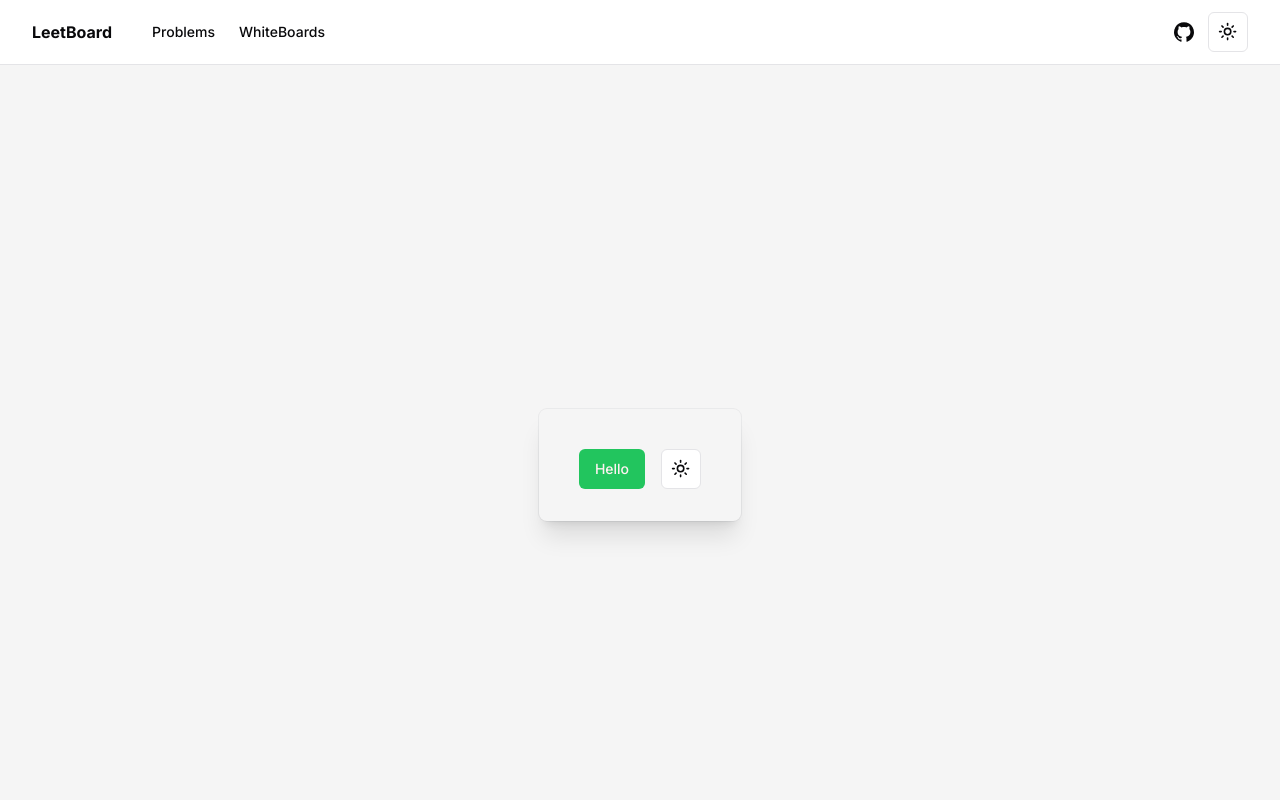
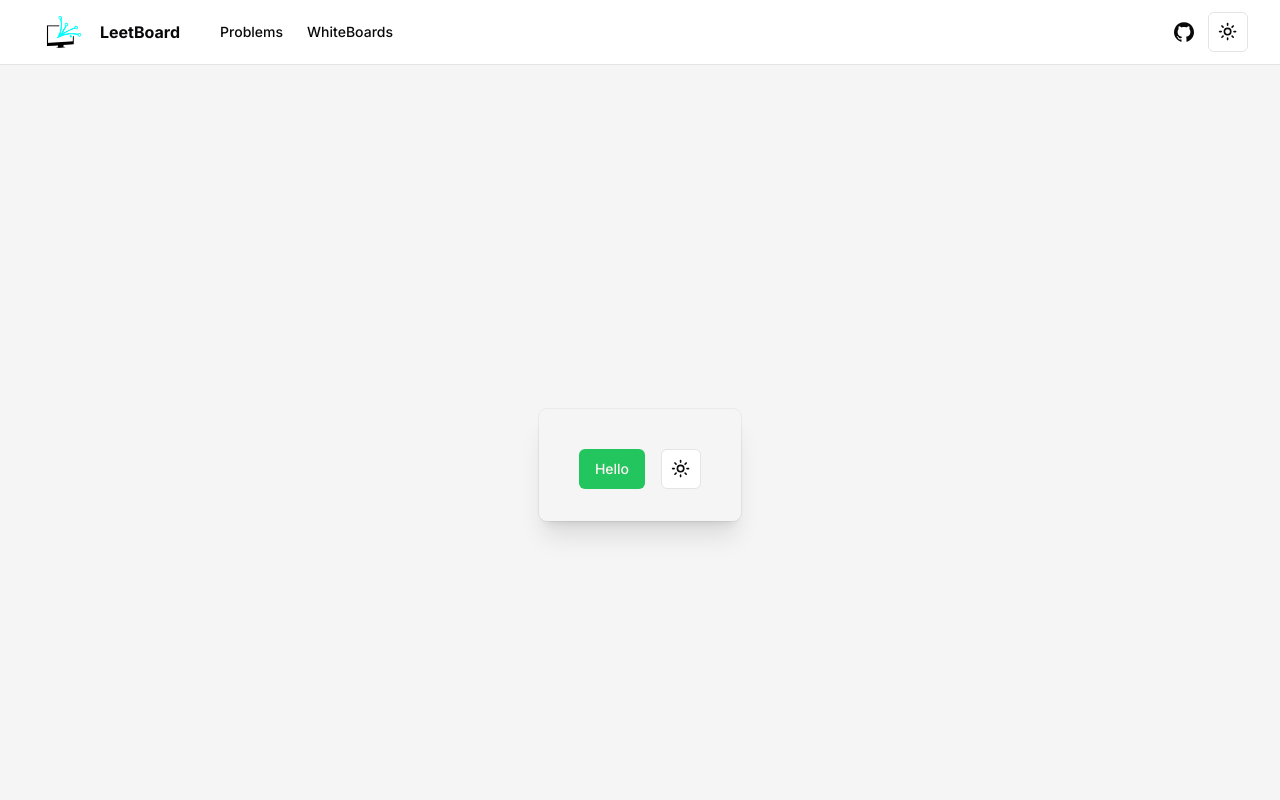
Before and after one commit to madhukar666/leet-board, a Next.js app in the folder leet-board/: page / in a window 1280 px wide. Shown: the top 800 px of the page. Built offline with nearby package versions, Linux system fonts and the light colour scheme.

Commit message:
Add logo

```diff
--- a/leet-board/src/components/main-nav.tsx
+++ b/leet-board/src/components/main-nav.tsx
@@ -3,7 +3,9 @@ import Link from "next/link"
 import { NavItem } from "@/types/nav"
 import { siteConfig } from "@/config/site"
 import { cn } from "@/lib/utils"
+import Image from "next/image";
 
+import logo from "../../public/logo.png"
 
 interface MainNavProps {
   items?: NavItem[]
@@ -13,9 +15,12 @@ export function MainNav({ items }: MainNavProps) {
 
   return (
     <div className="flex gap-6 md:gap-10">
+        <div className="flex flex-col md:flex-row md:gap-1">
+        <Link href="/"><Image className={"w-16"} src={logo} alt={"logo"}/></Link>
       <Link href="/" className="flex items-center space-x-2">
         <span className="inline-block font-bold">{siteConfig.name}</span>
       </Link>
+            </div>
       {items?.length ? (
         <nav className="flex gap-6">
           {items?.map(
```
Also changed, not shown: leet-board/public/logo.png (added).
